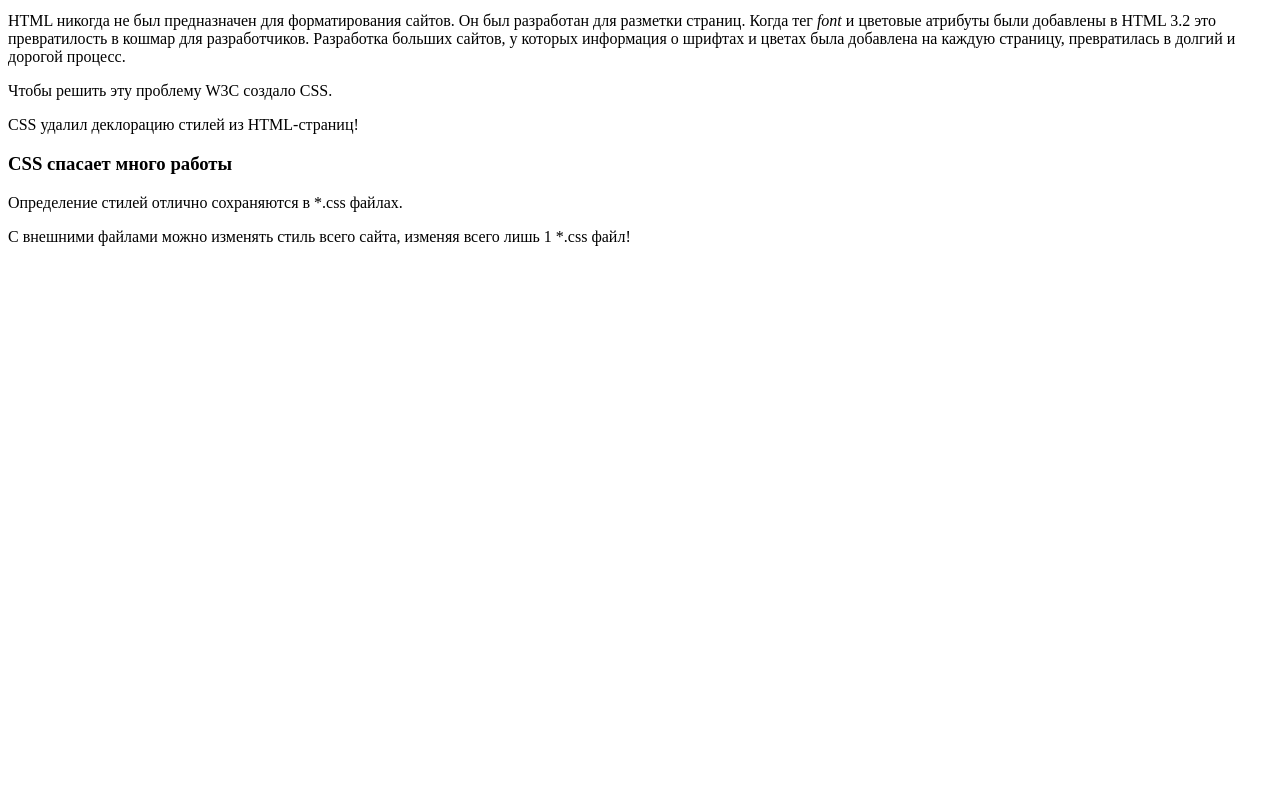
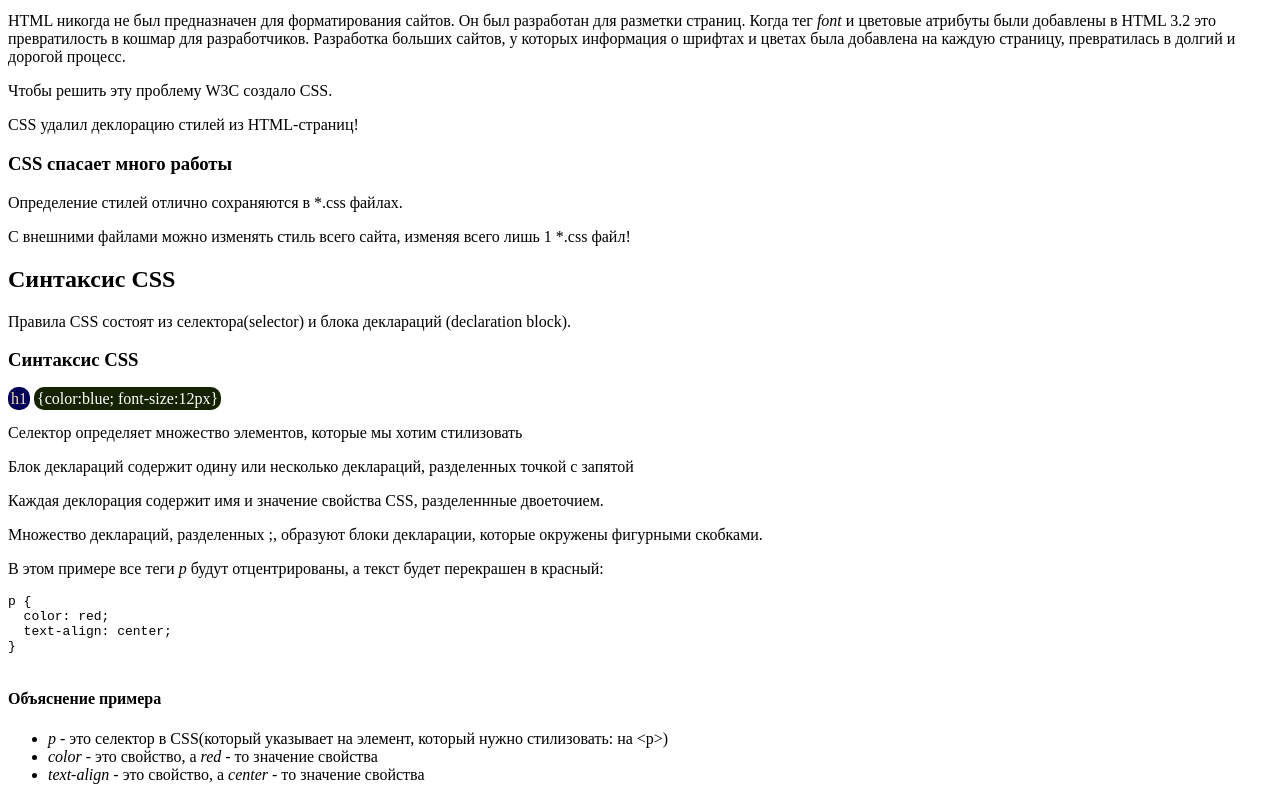
Before and after one commit to bierrysept/html-and-css-example, a plain HTML site: page css.html in a window 1280 px wide. Shown: the part 364-1164 px from the top of the page. Before the commit the page ends 800 px from the top, so only its background shows below. Drawn offline with Linux system fonts and the light colour scheme.

Commit message:
Прошел урок CSS Syntax

```diff
--- a/css.html
+++ b/css.html
@@ -42,5 +42,35 @@
     C внешними файлами можно изменять стиль всего сайта, изменяя
     всего лишь 1 *.css файл!
   </p>
+  <h2>Синтаксис CSS</h2>
+  <p>Правила CSS состоят из селектора(selector) и блока деклараций (declaration block).</p>
+  <h3>Синтаксис CSS</h3>
+  <p><span style="border-radius: 10px; background: #000054; padding: 3px; color: wheat">h1</span> <span style="border-radius: 10px; background: #162302; padding: 3px; color: white">{color:blue; font-size:12px}</span></p>
+  <p>Селектор определяет множество элементов, которые мы хотим стилизовать</p>
+  <p>Блок деклараций содержит одину или несколько деклараций, разделенных точкой с запятой</p>
+  <p>Каждая деклорация содержит имя и значение свойства CSS, разделеннные двоеточием.</p>
+  <p>Множество деклараций, разделенных ;, образуют блоки декларации, которые окружены фигурными скобками.</p>
+  <p>В этом примере все теги <em>p</em> будут отцентрированы, а текст будет перекрашен в красный:</p>
+  <pre>
+p {
+  color: red;
+  text-align: center;
+}
+  </pre>
+  <h4>Объяснение примера</h4>
+  <ul>
+    <li>
+      <em>p</em> - это селектор в CSS(который указывает на элемент,
+      который нужно стилизовать: на &lt;p&gt;)
+    </li>
+    <li>
+      <em>color</em> - это свойство, а <em>red</em> - то значение
+      свойства
+    </li>
+    <li>
+      <em>text-align</em> - это свойство, а <em>center</em> - то значение
+      свойства
+    </li>
+  </ul>
 </body>
 </html>
```
